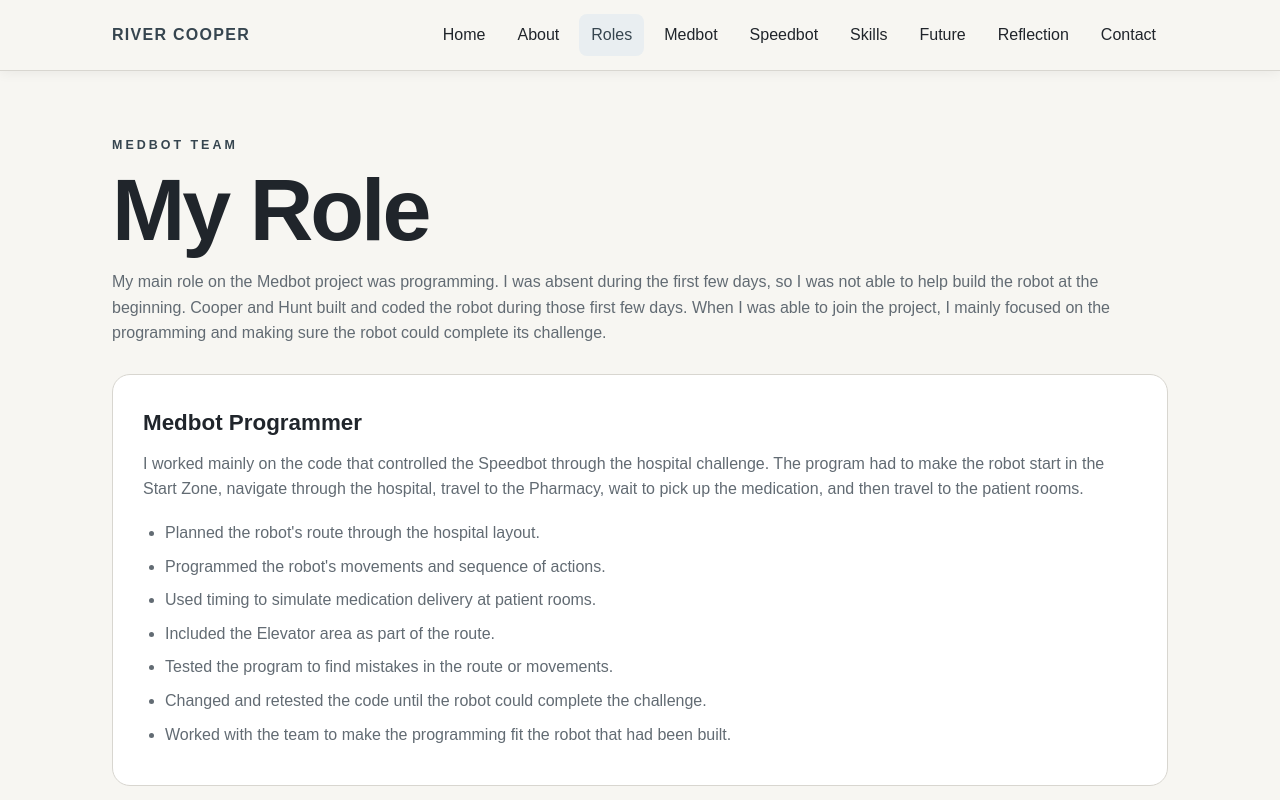
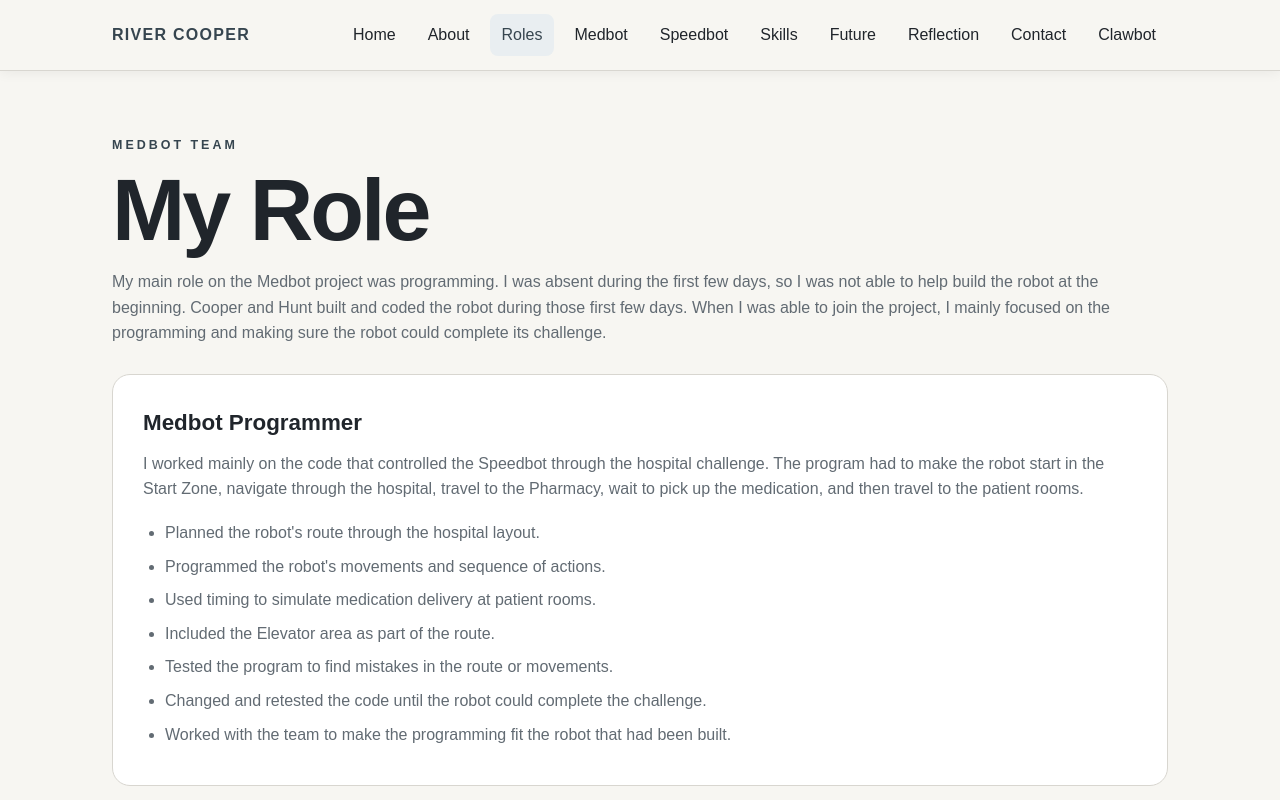
Before and after one commit to null00018-e/portfolio, a plain HTML site: page roles.html in a window 1280 px wide. Shown: the top 800 px of the page. Drawn offline with Linux system fonts and the light colour scheme.

Commit message:
Add link to Clawbot in roles.html

```diff
--- a/roles.html
+++ b/roles.html
@@ -49,6 +49,7 @@ footer{padding:35px 22px;border-top:1px solid var(--border);color:#68727b;font-s
       <a href="future.html">Future</a>
       <a href="reflection.html">Reflection</a>
       <a href="contact.html">Contact</a>
+      <a href="clawbot.html">Clawbot</a>
     </div>
   </div>
 </nav>
```
